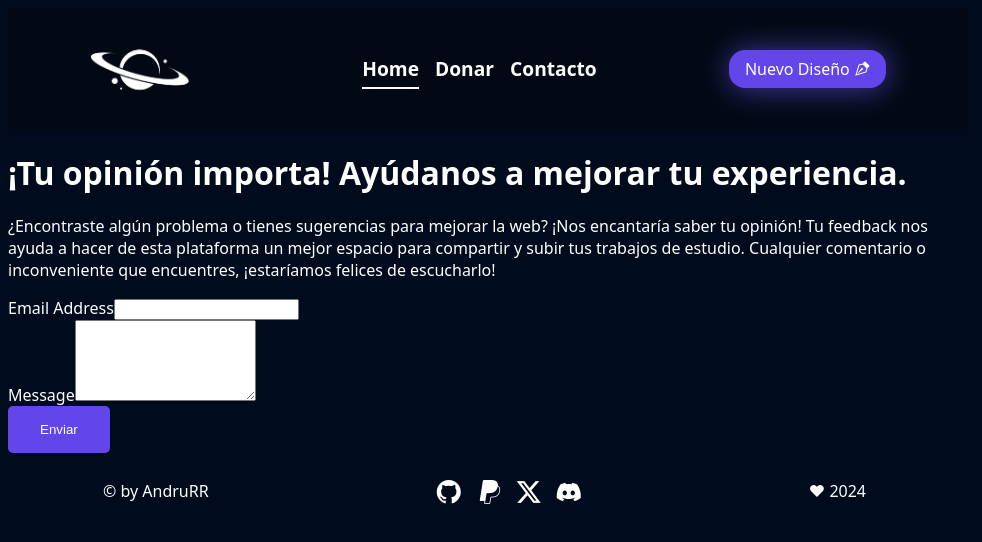
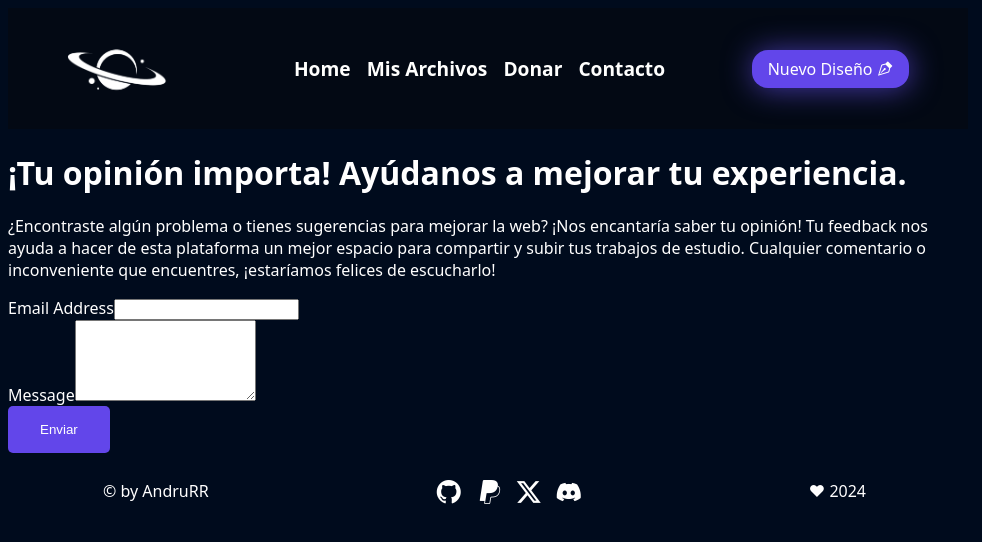
Before and after one commit to DruChill/PontiCloud, a React (Vite) app: page /contact in a window 1280 px wide. Shown: the top 542 px of the page, without its empty margins (0-982 px from the left). Built offline with nearby package versions, Linux system fonts and the light colour scheme; no server answers.

Commit message:
Enhance Header component with dynamic active link highlighting and improved navigation structure

```diff
--- a/src/assets/Components/Header.jsx
+++ b/src/assets/Components/Header.jsx
@@ -1,31 +1,34 @@
-import React from 'react'
+import React from 'react';
+import { useLocation } from 'react-router-dom';
 
 function Header() {
+  const location = useLocation();
+
   return (
     <header>
       <img src="/icon_logo_ligth_mode.png" alt="icon-logo-web-site" />
       <nav>
         <ul>
           <li>
-              <a href="/" className='Active'>Home</a>
-            </li>
-            {/* <li>
-              <a href="#">Mis Archivos</a>
-            </li> */}
-            <li>
-              <a href="/yape.JPG">Donar</a>
+            <a href="/" className={location.pathname === '/' ? 'Active' : ''}>Home</a>
           </li>
           <li>
-              <a href="mailto:andruvrr@gmail.com">Contacto</a>
+            <a href="/mis-archivos" className={location.pathname === '/mis-archivos' ? 'Active' : ''}>Mis Archivos</a>
+          </li>
+          <li>
+            <a href="/yape.JPG" className={location.pathname === '/yape.JPG' ? 'Active' : ''}>Donar</a>
+          </li>
+          <li>
+            <a href="mailto:andruvrr@gmail.com" className={location.pathname === '/contacto' ? 'Active' : ''}>Contacto</a>
           </li>
           {/* <li>
             <a href="#">Planes</a>
           </li> */}
         </ul>
       </nav>
-        <div className="badge">Nuevo Diseño <i class="bi bi-vector-pen"></i></div>
+      <div className="badge">Nuevo Diseño <i className="bi bi-vector-pen"></i></div>
     </header>
-  )
+  );
 }
 
-export default Header
+export default Header;
```
Lines whose indentation alone changed are shown as unchanged.
